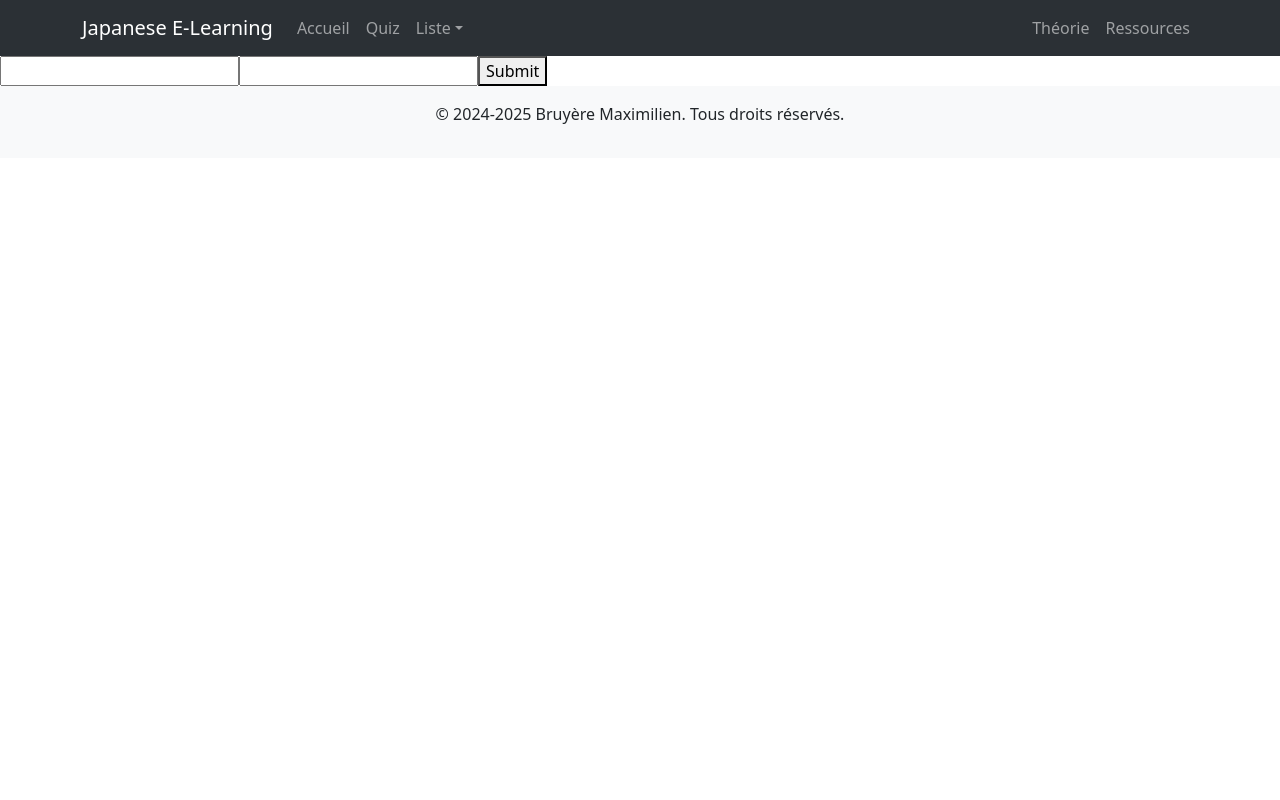
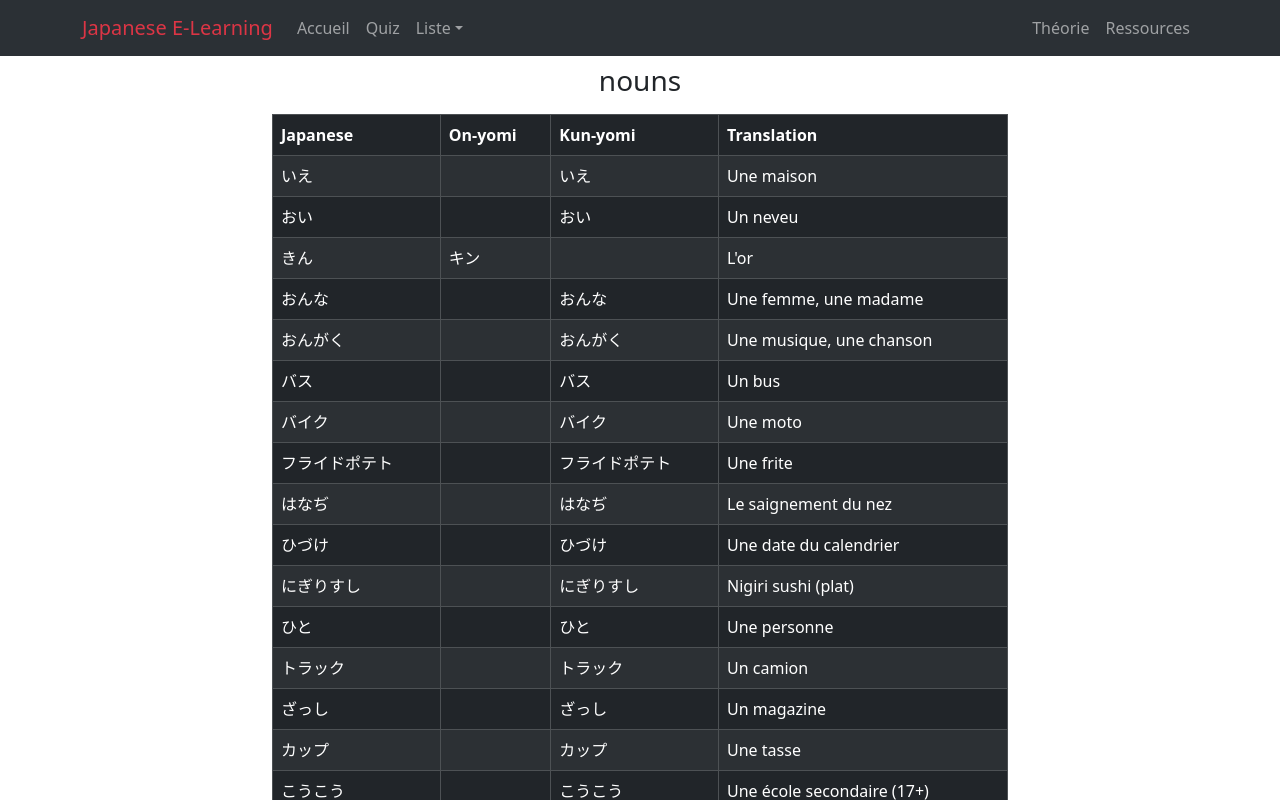
Before and after one commit to maximilien-bruyere/japanese-react-app, a React (Vite) app: page /vocabulaire in a window 1280 px wide. Shown: the top 800 px of the page. Built offline with nearby package versions, Linux system fonts and the light colour scheme.

Commit message:
feat: display vocabulary

```diff
--- a/src/App.css
+++ b/src/App.css
@@ -22,3 +22,7 @@ html, body {
 .table-hover tbody tr:hover {
     cursor:pointer
 }
+
+h3-vocabulary:first-child {
+    margin: 100px 0 0 0;
+}
--- a/src/App.jsx
+++ b/src/App.jsx
@@ -1,4 +1,4 @@
-import './App.css'
+import './App.css';
 import { BrowserRouter, Routes, Route } from 'react-router-dom';
 
 import Accueil from './pages/Accueil/Accueil.jsx';
--- a/src/components/HeaderContent/HeaderContent.jsx
+++ b/src/components/HeaderContent/HeaderContent.jsx
@@ -9,7 +9,7 @@ const HeaderContent = () => {
     return (
         <Navbar expand="lg" className="bg-body-tertiary" data-bs-theme="dark">
         <Container>
-            <Navbar.Brand href="home">Japanese E-Learning</Navbar.Brand>
+            <Navbar.Brand href="home" className='text-danger'>Japanese E-Learning</Navbar.Brand>
             <Navbar.Toggle aria-controls="basic-navbar-nav" />
             <Navbar.Collapse id="basic-navbar-nav">
             <Nav className="me-auto">
--- a/src/pages/Hiragana/components/HiraganaContent.jsx
+++ b/src/pages/Hiragana/components/HiraganaContent.jsx
@@ -10,7 +10,7 @@ const HiraganaContent = () => {
     const thirdColumn = hiraganaData.slice(third * 2);
 
     const renderTable = (data) => (
-        <Table striped bordered hover>
+        <Table striped bordered hover variant="dark">
             <thead className="thead-dark">
                 <tr>
                     <th className='text-center'>Caractères</th>
--- a/src/pages/Katakana/Katakana.jsx
+++ b/src/pages/Katakana/Katakana.jsx
@@ -3,7 +3,7 @@ import KatakanaContent from './components/KatakanaContent.jsx';
 import FooterContent from '../../components/FooterContent/FooterContent';
 import 'bootstrap/dist/css/bootstrap.min.css';
 
-const Hiragana = () => {
+const Katakana = () => {
 
     return (
         <>
@@ -13,4 +13,4 @@ const Hiragana = () => {
         </>
     );
 };
-export default Hiragana;
+export default Katakana;
--- a/src/pages/Katakana/components/KatakanaContent.jsx
+++ b/src/pages/Katakana/components/KatakanaContent.jsx
@@ -10,7 +10,7 @@ const KatakanaContent = () => {
     const thirdColumn = KatakanaData.slice(third * 2);
 
     const renderTable = (data) => (
-        <Table striped bordered hover>
+        <Table striped bordered hover variant="dark">
             <thead className="thead-dark">
                 <tr>
                     <th className='text-center'>Caractères</th>
--- a/src/pages/Vocabulaire/components/Form/VocabulaireForm.jsx
+++ b/src/pages/Vocabulaire/components/Form/VocabulaireForm.jsx
@@ -1,36 +1,8 @@
-import { Formik, Form, Field, ErrorMessage } from 'formik';
-
-const VocabulaireForm = () => (
-    <Formik
-      initialValues={{ email: '', password: '' }}
-      validate={values => {
-        const errors = {};
-        if (!values.email) {
-          errors.email = 'Required';
-        } else if (
-          !/^[A-Z0-9._%+-]+@[A-Z0-9.-]+\.[A-Z]{2,}$/i.test(values.email)
-        ) {
-          errors.email = 'Invalid e-mail address';
-        }
-        return errors;
-      }}
-      onSubmit={(values, { setSubmitting }) => {
-        console.log(JSON.stringify(values, null, 2))
-        setSubmitting(false);
-      }}
-    >
-      {({ isSubmitting }) => (
-        <Form>
-          <Field type="email" name="email" />
-          <ErrorMessage name="email" component="div" />
-          <Field type="password" name="password" />
-          <ErrorMessage name="password" component="div" />
-          <button type="submit" disabled={isSubmitting}>
-            Submit
-          </button>
-        </Form>
-      )}
-    </Formik>
-);
+const VocabulaireForm = () => {
+  return (
+    <>
+    </>
+  );
+};
 
 export default VocabulaireForm;
--- a/src/pages/Vocabulaire/components/Form/VocabulaireList.jsx
+++ b/src/pages/Vocabulaire/components/Form/VocabulaireList.jsx
@@ -1,7 +1,83 @@
+import { useEffect, useState } from "react";
+import Spinner from 'react-bootstrap/Spinner';
+import { Alert, Table, Container, Row, Col } from "react-bootstrap";
 const VocabulaireList = () => {
+
+    const [vocabulaire, setVocabulaire] = useState({});
+    const [loading, setLoading] = useState(true);
+    const [error, setError] = useState(null);
+
+    useEffect(() => {
+        const fetchVocabulaire = async () => {
+            try {
+                const response = await fetch('../../../../../datas/JapaneseWords.json');
+                if (!response.ok) {
+                    throw new Error("Une erreur réseau est survenue lors de la récupération du vocabulaire.");
+                }
+
+                const data = await response.json();
+                setVocabulaire(data);
+            } catch (error) {
+                setError(error);
+            } finally {
+                setLoading(false);
+            }
+        };
+
+        fetchVocabulaire();
+    }, []);
+
+    if (loading) {
+        return (
+            <Spinner animation="grow" variant="error" />
+        );
+    }
+
+    if (error) {
+        return (
+            <Alert variant="danger">
+                <Alert.Heading>Une erreur s&apos;est produite !</Alert.Heading>
+                <p>{error.message}</p>
+            </Alert>
+        );
+    }
+
+    const renderTable = (category, words) => (
+        <Container className="mt-2" key={category}>
+            <Row>
+                <Col md={{ span: 8, offset: 2 }}>
+                    <h3 className="text-center">{category}</h3>
+                    <Table striped bordered hover variant="dark" className="mt-3">
+                        <thead>
+                            <tr>
+                                <th>Japanese</th>
+                                <th>On-yomi</th>
+                                <th>Kun-yomi</th>
+                                <th>Translation</th>
+                            </tr>
+                        </thead>
+                        <tbody>
+                            {words.map((word, index) => (
+                                <tr key={index}>
+                                    <td>{word.japanese}</td>
+                                    <td>{word["on-yomi"]}</td>
+                                    <td>{word["kun-yomi"]}</td>
+                                    <td>{word.translation}</td>
+                                </tr>
+                            ))}
+                        </tbody>
+                    </Table>
+                </Col>
+            </Row>
+        </Container>
+    );
+
     return (
-        <>
-        </>
+        <div>
+            {Object.keys(vocabulaire).map(category =>
+                renderTable(category, vocabulaire[category])
+            )}
+        </div>
     );
 };
 
```
